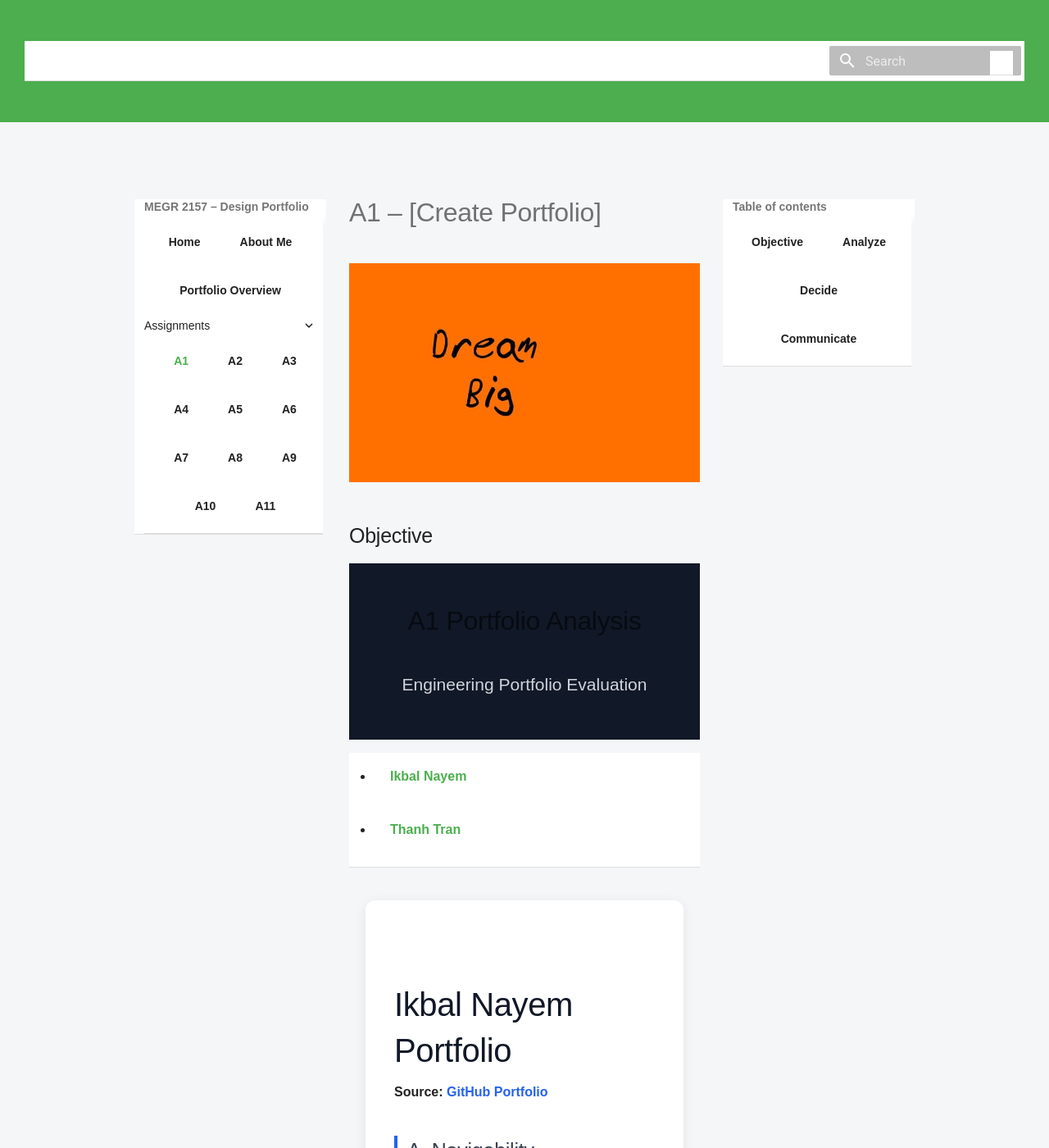
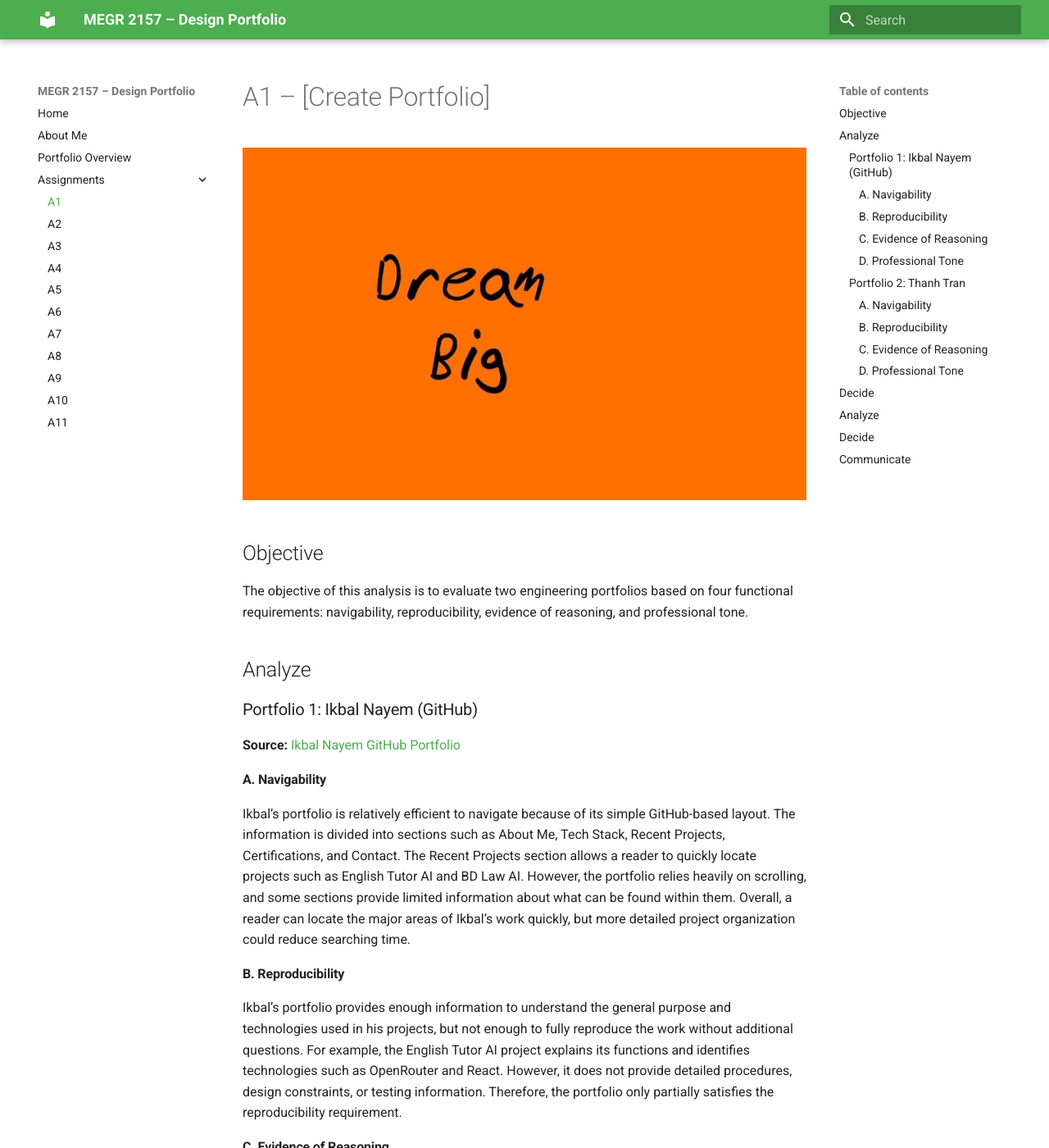
Before and after one commit to gmclean04/Mclean-MEGR-2156-Portfolio, an MkDocs documentation site: the page built from docs/assignments/A01/index.md, in a window 1280 px wide and 1400 px high. Shown: the whole window at 82% size. Built offline with MkDocs 1.6.1 and Material for MkDocs 9.7.7, drawn with Linux system fonts in a browser that asks for light colours; some of the changed text lies outside the part shown.

Commit message:
Update index.md

```diff
--- a/docs/assignments/A01/index.md
+++ b/docs/assignments/A01/index.md
@@ -3,329 +3,58 @@
 ![dream big image](port-testimage.jpg)
 
 ## Objective
-<!DOCTYPE html>
-<html lang="en">
-<head>
-    <meta charset="UTF-8">
-    <meta name="viewport" content="width=device-width, initial-scale=1.0">
+The objective of this analysis is to evaluate two engineering portfolios based on four functional requirements: navigability, reproducibility, evidence of reasoning, and professional tone.
 
-    <title>A1 Portfolio Analysis</title>
+## Analyze
 
-    <style>
-        * {
-            box-sizing: border-box;
-            margin: 0;
-            padding: 0;
-        }
+### Portfolio 1: Ikbal Nayem (GitHub)
 
-        body {
-            font-family: Arial, Helvetica, sans-serif;
-            background: #f4f6f8;
-            color: #222;
-            line-height: 1.7;
-        }
+**Source:** [Ikbal Nayem GitHub Portfolio](https://github.com/ikbal-nayem/ikbal-nayem)
 
-        header {
-            background: #111827;
-            color: white;
-            padding: 50px 20px;
-            text-align: center;
-        }
+#### A. Navigability
 
-        header h1 {
-            font-size: 2.5rem;
-            margin-bottom: 10px;
-        }
+Ikbal’s portfolio is relatively efficient to navigate because of its simple GitHub-based layout. The information is divided into sections such as About Me, Tech Stack, Recent Projects, Certifications, and Contact. The Recent Projects section allows a reader to quickly locate projects such as English Tutor AI and BD Law AI. However, the portfolio relies heavily on scrolling, and some sections provide limited information about what can be found within them. Overall, a reader can locate the major areas of Ikbal’s work quickly, but more detailed project organization could reduce searching time.
 
-        header p {
-            color: #d1d5db;
-            font-size: 1.05rem;
-        }
+#### B. Reproducibility
 
-        nav {
-            background: white;
-            border-bottom: 1px solid #ddd;
-            position: sticky;
-            top: 0;
-            z-index: 100;
-        }
+Ikbal’s portfolio provides enough information to understand the general purpose and technologies used in his projects, but not enough to fully reproduce the work without additional questions. For example, the English Tutor AI project explains its functions and identifies technologies such as OpenRouter and React. However, it does not provide detailed procedures, design constraints, or testing information. Therefore, the portfolio only partially satisfies the reproducibility requirement.
 
-        nav ul {
-            display: flex;
-            justify-content: center;
-            flex-wrap: wrap;
-            list-style: none;
-        }
+#### C. Evidence of Reasoning
 
-        nav li a {
-            display: block;
-            padding: 16px 20px;
-            text-decoration: none;
-            color: #222;
-            font-weight: bold;
-        }
+Ikbal’s portfolio provides more information about the final products than the reasoning behind their development. For example, the English Tutor AI project explains its grammar correction, conversation simulation, and fluency tracking features, but does not explain what design requirements led to these features, what alternatives were considered, or what problems were encountered. Additional information about design decisions, testing, revisions, and tradeoffs would provide stronger evidence of the engineering process.
 
-        nav li a:hover {
-            background: #e5e7eb;
-        }
+#### D. Professional Tone
 
-        main {
-            max-width: 1000px;
-            margin: 40px auto;
-            padding: 0 20px;
-        }
+Ikbal’s portfolio uses concise and appropriate language for a workplace setting. It focuses on his technical experience, projects, certifications, and skills without unnecessary wording. It also uses technical terminology such as RAG, PWA, React, OpenRouter API, ChromaDB, and LangChain. This makes the portfolio appropriate for an employer or technical reviewer evaluating his qualifications.
 
-        .portfolio {
-            background: white;
-            margin-bottom: 50px;
-            padding: 35px;
-            border-radius: 12px;
-            box-shadow: 0 4px 15px rgba(0, 0, 0, 0.08);
-        }
+---
 
-        .portfolio h2 {
-            font-size: 2rem;
-            margin-bottom: 10px;
-            color: #111827;
-        }
+### Portfolio 2: Thanh Tran
 
-        .source {
-            margin-bottom: 30px;
-        }
+**Source:** [Thanh Tran Portfolio](https://thanhvtran.com/)
 
-        .source a {
-            color: #2563eb;
-            text-decoration: none;
-            font-weight: bold;
-        }
+#### A. Navigability
 
-        .source a:hover {
-            text-decoration: underline;
-        }
+Thanh’s portfolio uses graphical elements and animations to create a personal website experience. Because of the amount of information included, a reader may not locate every piece of work within the first 60 seconds. However, the website has separate tabs for his resume, projects, about section, and contact information. The project section also separates each project into its own page with structured information. Overall, the major sections are easy to access, although the amount of content can increase the time needed to locate specific work.
 
-        .analysis {
-            margin-bottom: 30px;
-        }
+#### B. Reproducibility
 
-        .analysis h3 {
-            font-size: 1.25rem;
-            margin-bottom: 8px;
-            color: #374151;
-            border-left: 4px solid #2563eb;
-            padding-left: 12px;
-        }
+Thanh provides extensive information about his projects, with each project organized into its own section. The descriptions provide useful information about the purpose and technical work involved, such as tolerance stack-up analysis, fixture design, and finite element analysis. However, the portfolio does not consistently provide enough calculations, procedures, design files, or testing data for a colleague to reproduce the work without asking additional questions. Therefore, it partially satisfies the reproducibility requirement.
 
-        .analysis p {
-            color: #444;
-        }
+#### C. Evidence of Reasoning
 
-        footer {
-            background: #111827;
-            color: #d1d5db;
-            text-align: center;
-            padding: 25px;
-            margin-top: 50px;
-        }
+Thanh provides strong evidence of reasoning throughout his projects. His portfolio explains what was done and, in many cases, why the work was necessary. For example, his Boeing experience describes redesigning and performing finite element analysis on a gear for wing actuation, while his Blue Origin experience explains how tolerance stack-up analysis and fixture design were used to improve assembly. These descriptions provide context for the engineering decisions rather than only presenting the final results.
 
-        @media (max-width: 600px) {
-            header h1 {
-                font-size: 2rem;
-            }
+#### D. Professional Tone
 
-            .portfolio {
-                padding: 25px 20px;
-            }
+Thanh’s portfolio uses a mix of informal and technical language. His About section includes jokes such as being “addicted to machining” and references to laptop problems, which gives the site a personal identity but may distract from his qualifications when first viewed. However, his experience and project sections use technical and workplace-appropriate language when describing his engineering work. Overall, the technical sections maintain an appropriate tone for an employer or engineering reviewer.
 
-            nav li a {
-                padding: 12px 10px;
-                font-size: 0.9rem;
-            }
-        }
-    </style>
-</head>
+## Decide
 
-<body>
+Based on the comparison, both portfolios satisfy the basic requirements for presenting engineering experience, but they have different strengths. Ikbal’s portfolio is simpler to navigate and presents information efficiently, while Thanh’s portfolio provides more detailed project information and stronger evidence of engineering reasoning. Both could improve their reproducibility by including more detailed procedures, calculations, testing results, and design files.
 
-<header>
-    <h1>A1 Portfolio Analysis</h1>
-    <p>Engineering Portfolio Evaluation</p>
-</header>
+For my own portfolio, I will focus on organizing projects so they can be located quickly while also documenting the reasoning behind my engineering decisions. I will include not only the final result, but also the process, calculations, design changes, and results of testing when applicable.
 
-<nav>
-    <ul>
-        <li><a href="#ikbal">Ikbal Nayem</a></li>
-        <li><a href="#thanh">Thanh Tran</a></li>
-    </ul>
-</nav>
-
-<main>
-
-    <!-- IKbal Portfolio -->
-    <section class="portfolio" id="ikbal">
-
-        <h2>Ikbal Nayem Portfolio</h2>
-
-        <div class="source">
-            <strong>Source:</strong>
-            <a href="https://github.com/ikbal-nayem/ikbal-nayem"
-               target="_blank">
-                GitHub Portfolio
-            </a>
-        </div>
-
-        <div class="analysis">
-            <h3>A. Navigability</h3>
-
-            <p>
-                Ikbal’s portfolio is relatively efficient to navigate because
-                of its simple GitHub-based layout. The information is divided
-                into sections such as About Me, Tech Stack, Recent Projects,
-                Certifications, and Contact. The Recent Projects section
-                allows a reader to quickly locate projects such as English
-                Tutor AI and BD Law AI. However, the portfolio relies heavily
-                on scrolling, and some sections provide limited information
-                about what can be found within them. Overall, a reader can
-                locate the major areas of Ikbal’s work quickly, but more
-                detailed project organization could reduce searching time.
-            </p>
-        </div>
-
-        <div class="analysis">
-            <h3>B. Reproducibility</h3>
-
-            <p>
-                Ikbal’s portfolio provides enough information to understand
-                the general purpose and technologies used in his projects,
-                but not enough to fully reproduce the work without additional
-                questions. For example, the English Tutor AI project explains
-                its functions and identifies technologies such as OpenRouter
-                and React. However, it does not provide detailed procedures,
-                design constraints, or testing information. Therefore, the
-                portfolio only partially satisfies the reproducibility
-                requirement.
-            </p>
-        </div>
-
-        <div class="analysis">
-            <h3>C. Evidence of Reasoning</h3>
-
-            <p>
-                Ikbal’s portfolio provides more information about the final
-                products than the reasoning behind their development. For
-                example, the English Tutor AI project explains its grammar
-                correction, conversation simulation, and fluency tracking
-                features, but does not explain what design requirements led
-                to these features, what alternatives were considered, or
-                what problems were encountered. Additional information about
-                design decisions, testing, revisions, and tradeoffs would
-                provide stronger evidence of the engineering process.
-            </p>
-        </div>
-
-        <div class="analysis">
-            <h3>D. Professional Tone</h3>
-
-            <p>
-                Ikbal’s portfolio uses concise and appropriate language for
-                a workplace setting. It focuses on his technical experience,
-                projects, certifications, and skills without unnecessary
-                wording. It also uses technical terminology such as RAG,
-                PWA, React, OpenRouter API, ChromaDB, and LangChain. This
-                makes the portfolio appropriate for an employer or technical
-                reviewer evaluating his qualifications.
-            </p>
-        </div>
-
-    </section>
-
-
-    <!-- Thanh Portfolio -->
-    <section class="portfolio" id="thanh">
-
-        <h2>Thanh Tran Portfolio</h2>
-
-        <div class="source">
-            <strong>Source:</strong>
-            <a href="https://thanhvtran.com/"
-               target="_blank">
-                Thanh Tran Portfolio
-            </a>
-        </div>
-
-        <div class="analysis">
-            <h3>A. Navigability</h3>
-
-            <p>
-                Thanh’s portfolio uses graphical elements and animations to
-                create a personal website experience. Because of the amount
-                of information included, a reader may not locate every piece
-                of work within the first 60 seconds. However, the website has
-                separate tabs for his resume, projects, about section, and
-                contact information. The project section also separates each
-                project into its own page with structured information. Overall,
-                the major sections are easy to access, although the amount of
-                content can increase the time needed to locate specific work.
-            </p>
-        </div>
-
-        <div class="analysis">
-            <h3>B. Reproducibility</h3>
-
-            <p>
-                Thanh provides extensive information about his projects, with
-                each project organized into its own section. The descriptions
-                provide useful information about the purpose and technical
-                work involved, such as tolerance stack-up analysis, fixture
-                design, and finite element analysis. However, the portfolio
-                does not consistently provide enough calculations, procedures,
-                design files, or testing data for a colleague to reproduce the
-                work without asking additional questions. Therefore, it
-                partially satisfies the reproducibility requirement.
-            </p>
-        </div>
-
-        <div class="analysis">
-            <h3>C. Evidence of Reasoning</h3>
-
-            <p>
-                Thanh provides strong evidence of reasoning throughout his
-                projects. His portfolio explains what was done and, in many
-                cases, why the work was necessary. For example, his Boeing
-                experience describes redesigning and performing finite element
-                analysis on a gear for wing actuation, while his Blue Origin
-                experience explains how tolerance stack-up analysis and
-                fixture design were used to improve assembly. These
-                descriptions provide context for the engineering decisions
-                rather than only presenting the final results.
-            </p>
-        </div>
-
-        <div class="analysis">
-            <h3>D. Professional Tone</h3>
-
-            <p>
-                Thanh’s portfolio uses a mix of informal and technical
-                language. His About section includes jokes such as being
-                “addicted to machining” and references to laptop problems,
-                which gives the site a personal identity but may distract
-                from his qualifications when first viewed. However, his
-                experience and project sections use technical and
-                workplace-appropriate language when describing his engineering
-                work. Overall, the technical sections maintain an appropriate
-                tone for an employer or engineering reviewer.
-            </p>
-        </div>
-
-    </section>
-
-</main>
-
-<footer>
-    <p>A1 Portfolio Analysis | Mechanical Engineering</p>
-</footer>
-
-</body>
-</html>
 
 
 ## Analyze
```
